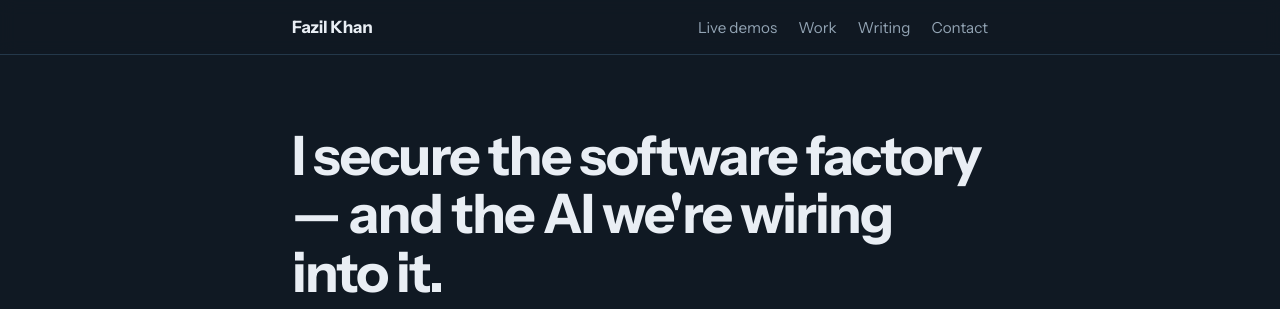
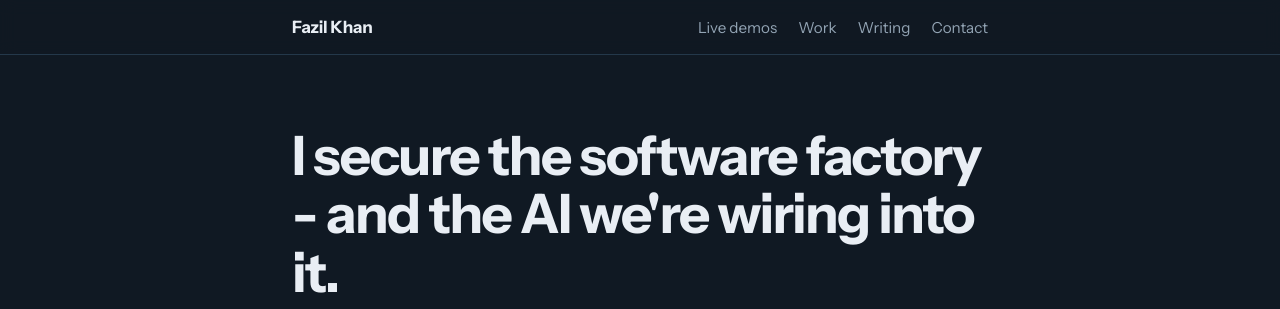
Before and after one commit to Shad0w-Farm/Shad0w-Farm.github.io, a plain HTML site: page index.html in a window 1280 px wide. Shown: the top 309 px of the page. Drawn offline with Linux system fonts and the light colour scheme.

Commit message:
Fix minor typos in index.html

```diff
--- a/index.html
+++ b/index.html
@@ -4,7 +4,7 @@
 <meta charset="UTF-8" />
 <meta name="viewport" content="width=device-width, initial-scale=1, viewport-fit=cover" />
 <title>Fazil Khan — Product Security</title>
-<meta name="description" content="Fazil Khan — Staff Product Security Leader. AppSec end to end, and the security of the AI we build with. Live demos, tooling, and writing." />
+<meta name="description" content="Fazil Khan - Staff Product Security Leader. AppSec end to end, and the security of the AI we build with. Live demos, tooling, and writing." />
 <link rel="preconnect" href="https://fonts.googleapis.com" />
 <link rel="preconnect" href="https://fonts.gstatic.com" crossorigin />
 <link href="https://fonts.googleapis.com/css2?family=IBM+Plex+Mono:wght@400;500&family=Instrument+Sans:wght@400;500;700&display=swap" rel="stylesheet" />
@@ -129,7 +129,7 @@
 <main class="wrap">
 
   <div class="hero">
-    <h1>I secure the software factory — and the AI we're wiring into it.</h1>
+    <h1>I secure the software factory - and the AI we're wiring into it.</h1>
     <p class="role">Staff Product Security Leader in energy-tech, Al Khobar. Threat models that change architectures, pipelines that catch what reviews miss, and agents that ship inside guardrails.</p>
 
     <div class="verdict mono" aria-label="Profile summary, styled as a pipeline verdict">
```
